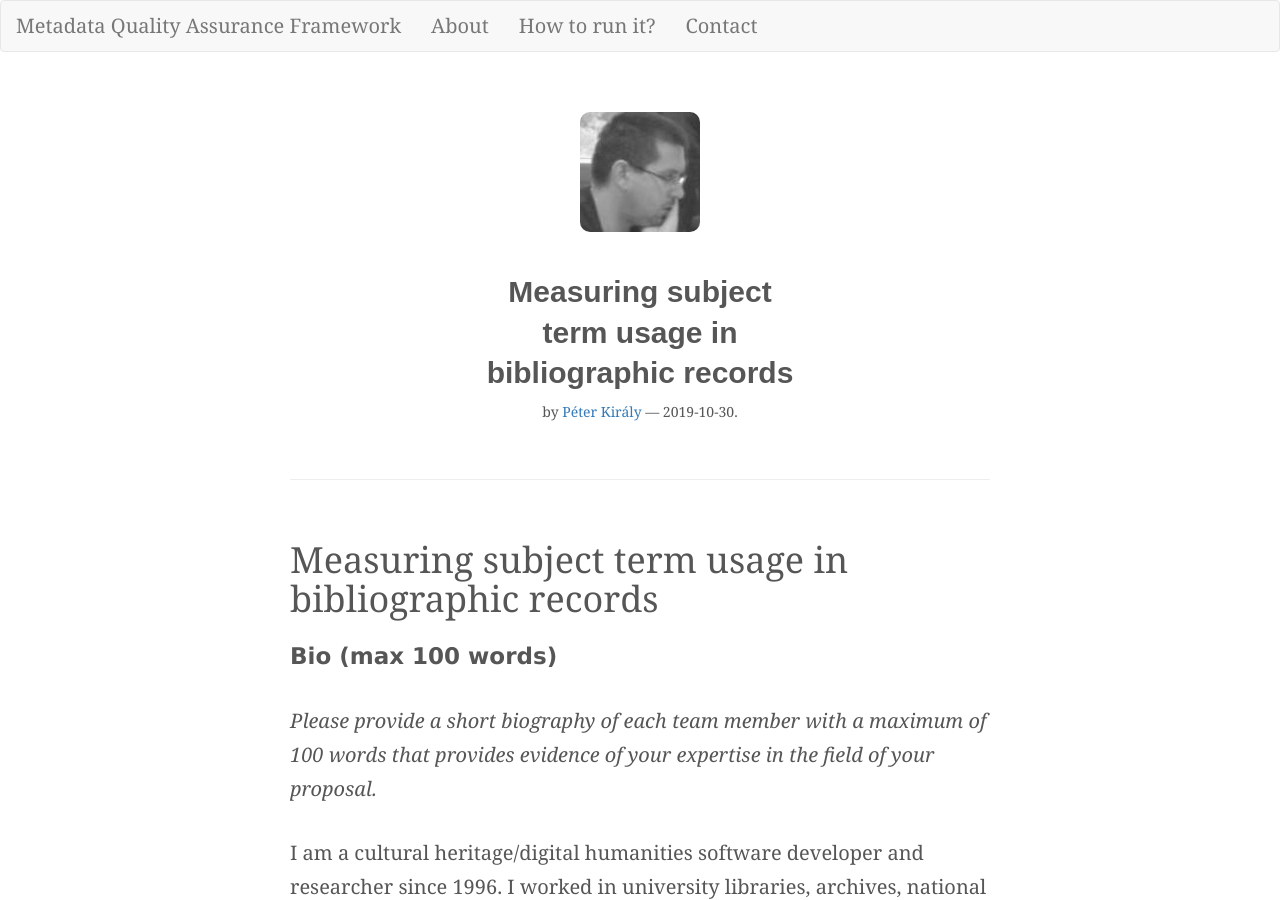
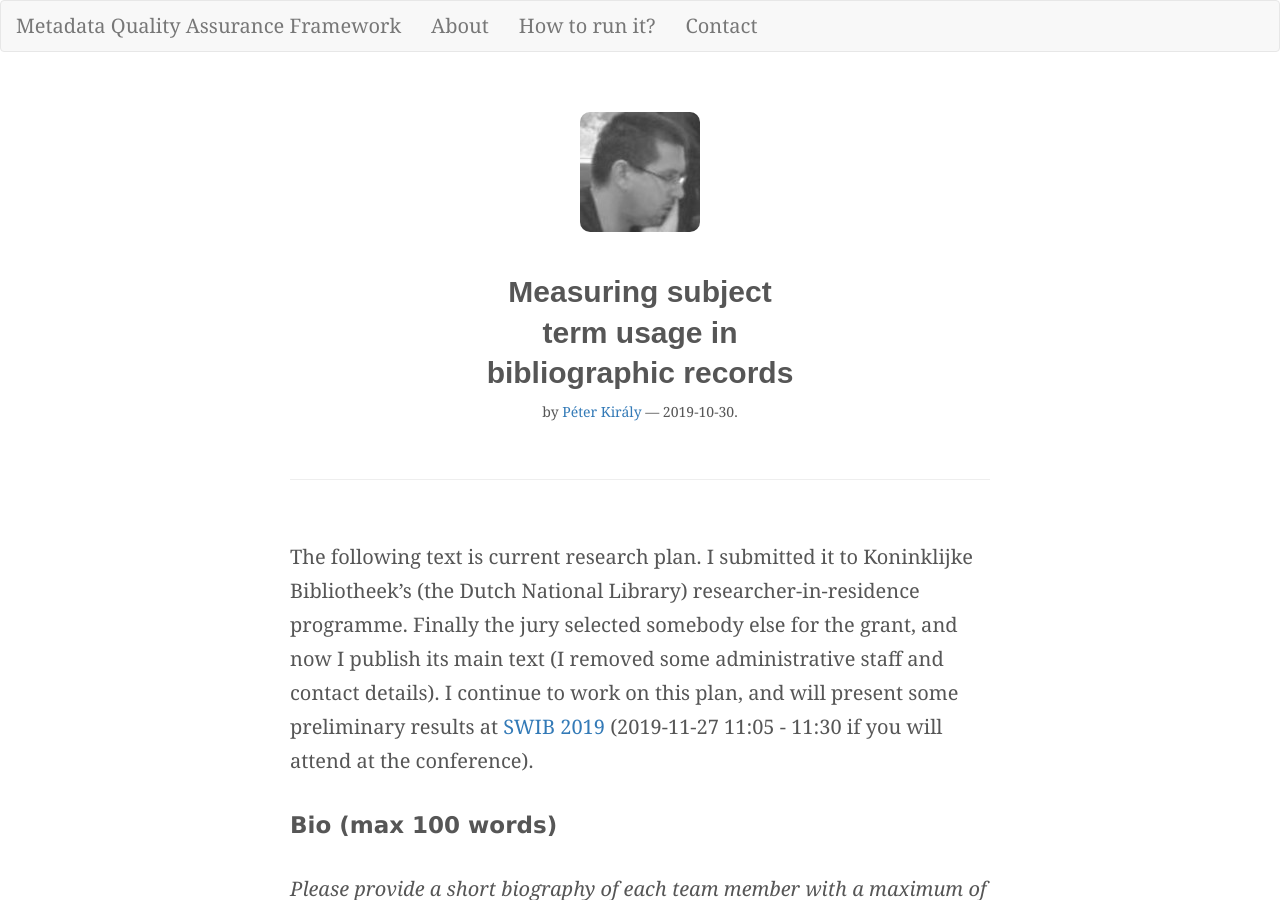
Before and after one commit to pkiraly/pkiraly.github.io, a Jekyll site: the page built from _posts/2019-10-30-measuring-subject-term-usage-in-bibliographic-records.md, in a window 1280 px wide and 900 px high. Built offline with Jekyll 4.4.1, drawn with Linux system fonts in a browser that asks for light colours; nearby versions of some CDN libraries; some web fonts are replaced; comment, search, counter and statistics services are not loaded.

Commit message:
Update 2019-10-30-measuring-subject-term-usage-in-bibliographic-records.md

```diff
--- a/_posts/2019-10-30-measuring-subject-term-usage-in-bibliographic-records.md
+++ b/_posts/2019-10-30-measuring-subject-term-usage-in-bibliographic-records.md
@@ -8,7 +8,9 @@ customjs:
  - http://pkiraly.github.io/js/table.js
 ---
 
-<h1>Measuring subject term usage in bibliographic records</h1>
+The following text is current research plan. I submitted it to Koninklijke Bibliotheek's (the Dutch National Library) researcher-in-residence programme. Finally the jury selected somebody else for the grant, and now I publish its main text (I removed some administrative staff and contact details). I continue to work on this plan, and will present some preliminary results at <a href="http://swib.org/swib19/programme.html">SWIB 2019</a> (2019-11-27 11:05 - 11:30 if you will attend at the conference).
+
+<!-- more -->
 
 <h2>Bio (max 100 words)</h2>
 <p><em>Please provide a short biography of each team member with a maximum of 100 words that provides evidence of your expertise in the field of your proposal.</em></p>
```
